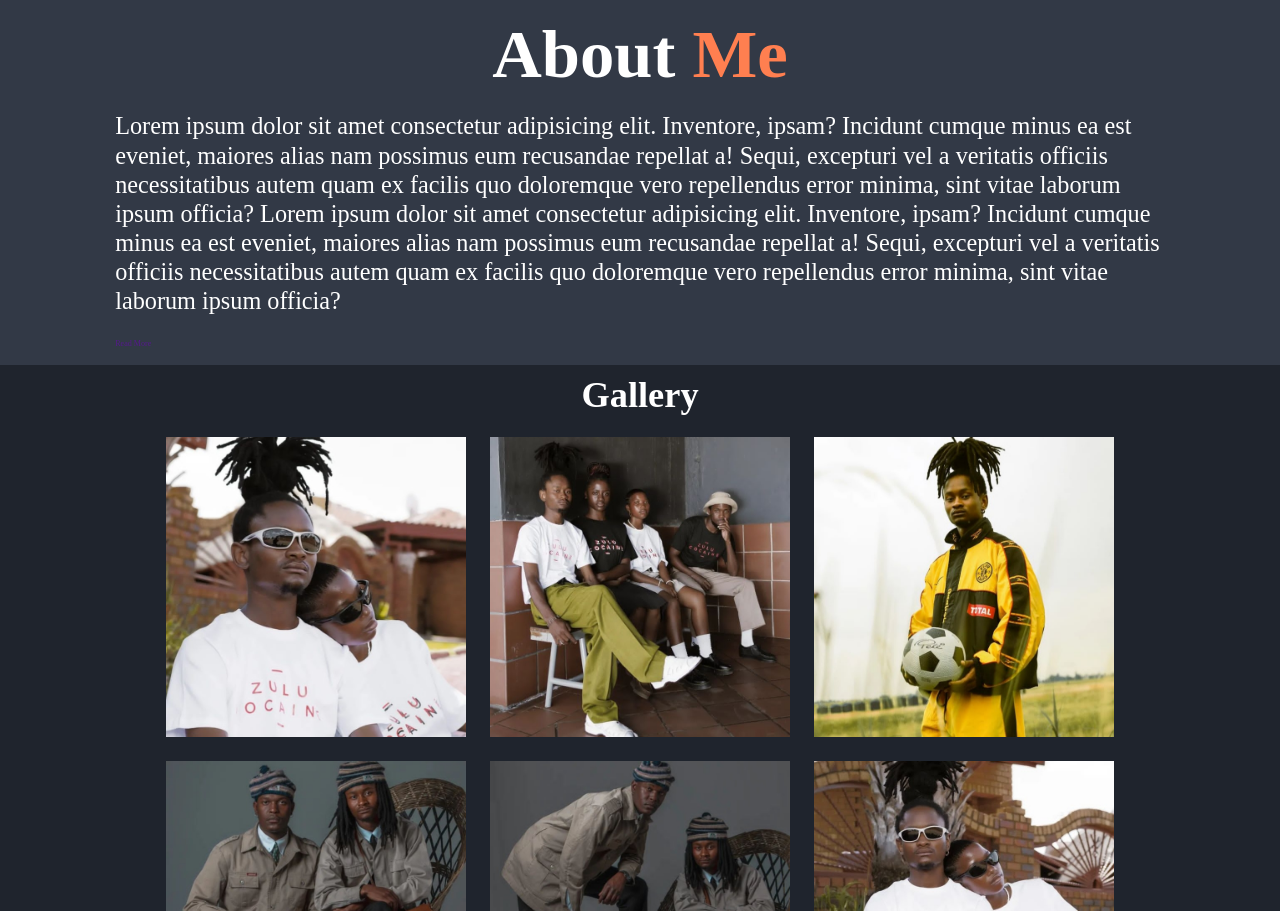
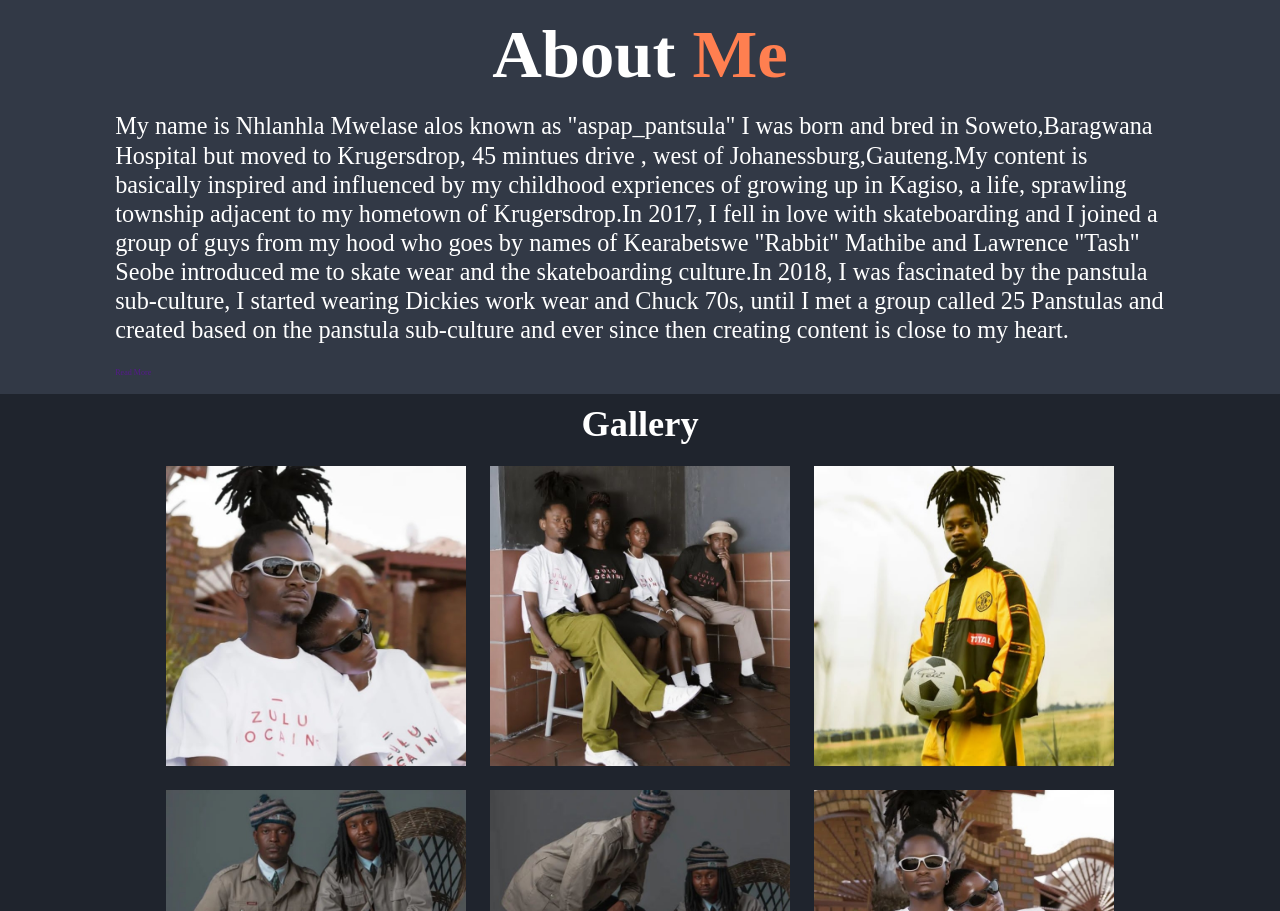
Before and after one commit to Therealsiya/portfolio-for-local-stylist, a plain HTML site: page index.html in a window 1280 px wide. Shown: the part 1549-2460 px from the top of the page. Drawn offline with Linux system fonts and the light colour scheme.

Commit message:
Update index.html

```diff
--- a/index.html
+++ b/index.html
@@ -69,16 +69,7 @@
         <h2 class="heading">About <span>Me</span></h2>
 
         <p>
-          Lorem ipsum dolor sit amet consectetur adipisicing elit. Inventore,
-          ipsam? Incidunt cumque minus ea est eveniet, maiores alias nam
-          possimus eum recusandae repellat a! Sequi, excepturi vel a veritatis
-          officiis necessitatibus autem quam ex facilis quo doloremque vero
-          repellendus error minima, sint vitae laborum ipsum officia? Lorem
-          ipsum dolor sit amet consectetur adipisicing elit. Inventore, ipsam?
-          Incidunt cumque minus ea est eveniet, maiores alias nam possimus eum
-          recusandae repellat a! Sequi, excepturi vel a veritatis officiis
-          necessitatibus autem quam ex facilis quo doloremque vero repellendus
-          error minima, sint vitae laborum ipsum officia?
+          My name is Nhlanhla Mwelase alos known as "aspap_pantsula" I was born and bred in Soweto,Baragwana Hospital but moved to Krugersdrop, 45 mintues drive , west of Johanessburg,Gauteng.My content is basically inspired and influenced by my childhood expriences of growing up in Kagiso, a life, sprawling township adjacent to my hometown of Krugersdrop.In 2017, I fell in love with skateboarding and I joined a group of guys from my hood who goes by names of Kearabetswe "Rabbit" Mathibe and Lawrence "Tash" Seobe introduced me to skate wear and the skateboarding culture.In 2018,  I was fascinated by the panstula sub-culture, I started wearing Dickies work wear and Chuck 70s, until I met a group called 25 Panstulas and created based on the panstula sub-culture and ever since then creating content is close to my heart.
         </p>
         <a href="" class="btn">Read More</a>
       </div>
```
